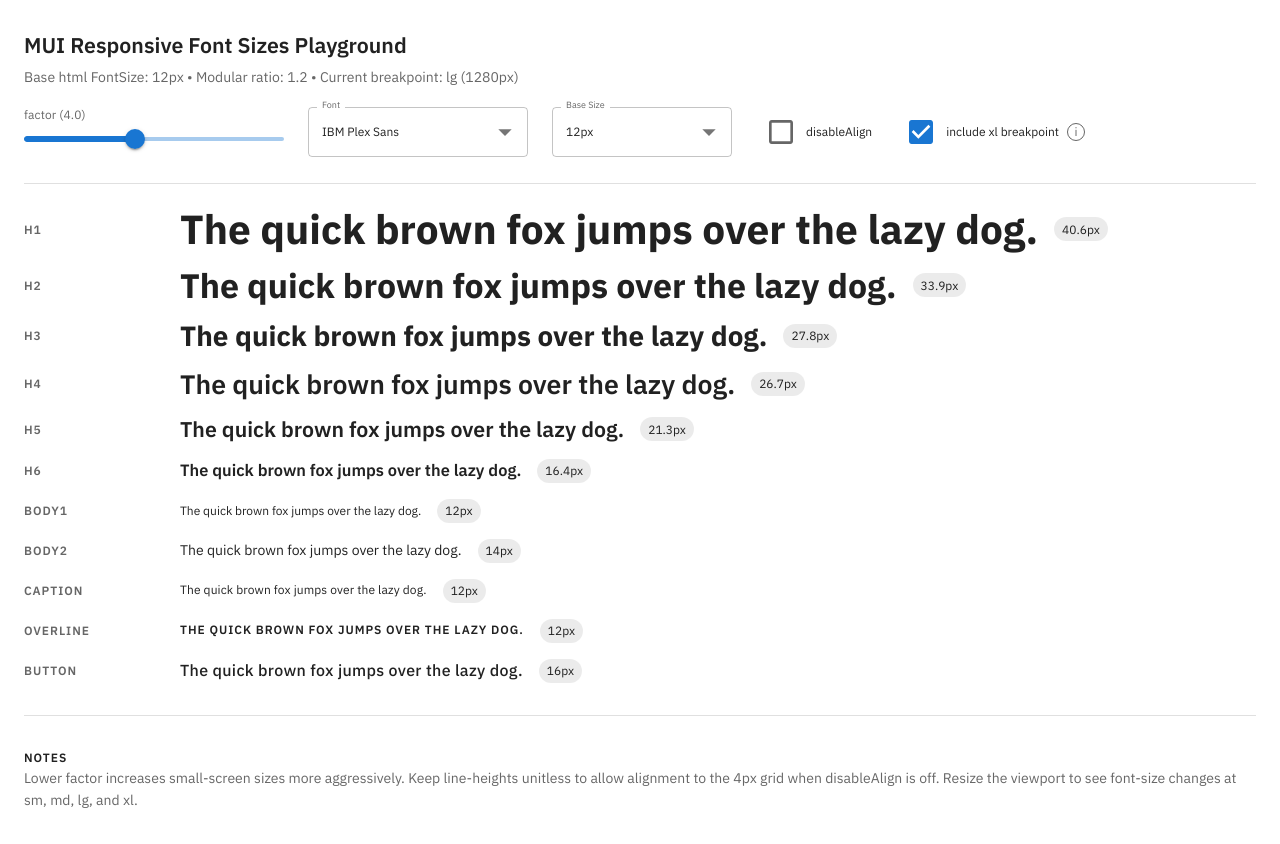
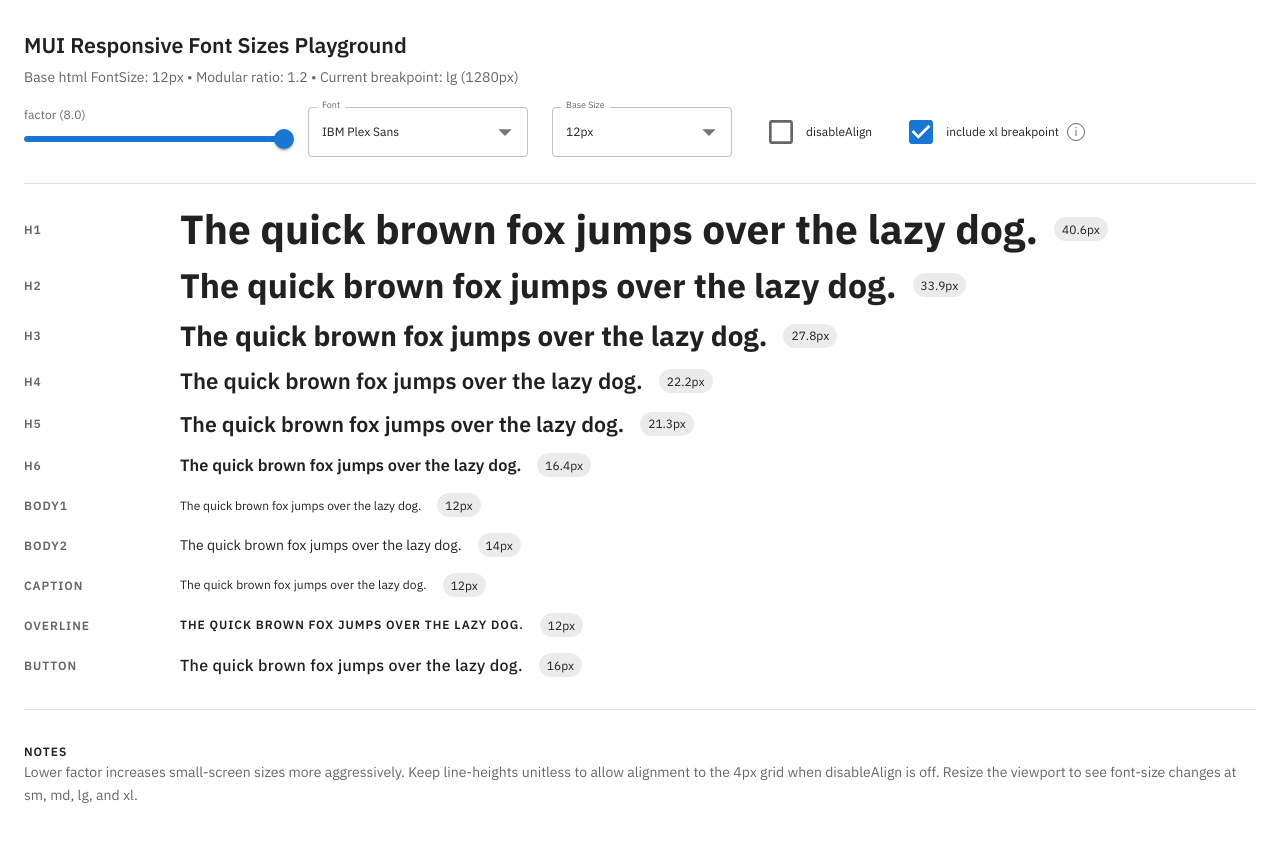
Before and after one commit to maclayr/MUI-Responsive-Font-Sizes-Playground, a React (Vite) app: page / in a window 1280 px wide. Built offline with nearby package versions, Linux system fonts and the light colour scheme.

Commit message:
Set factor

```diff
--- a/src/App.tsx
+++ b/src/App.tsx
@@ -150,7 +150,7 @@ export default function App() {
     document.documentElement.style.setProperty('--app-font', fonts[selectedFont]);
   }, [selectedFont]);
 
-  const [factor, setFactor] = React.useState(4);
+  const [factor, setFactor] = React.useState(8);
   const [disableAlign, setDisableAlign] = React.useState(false);
   const [includeXl, setIncludeXl] = React.useState(true);
   const [baseFontSize, setBaseFontSize] = React.useState(12);
```
